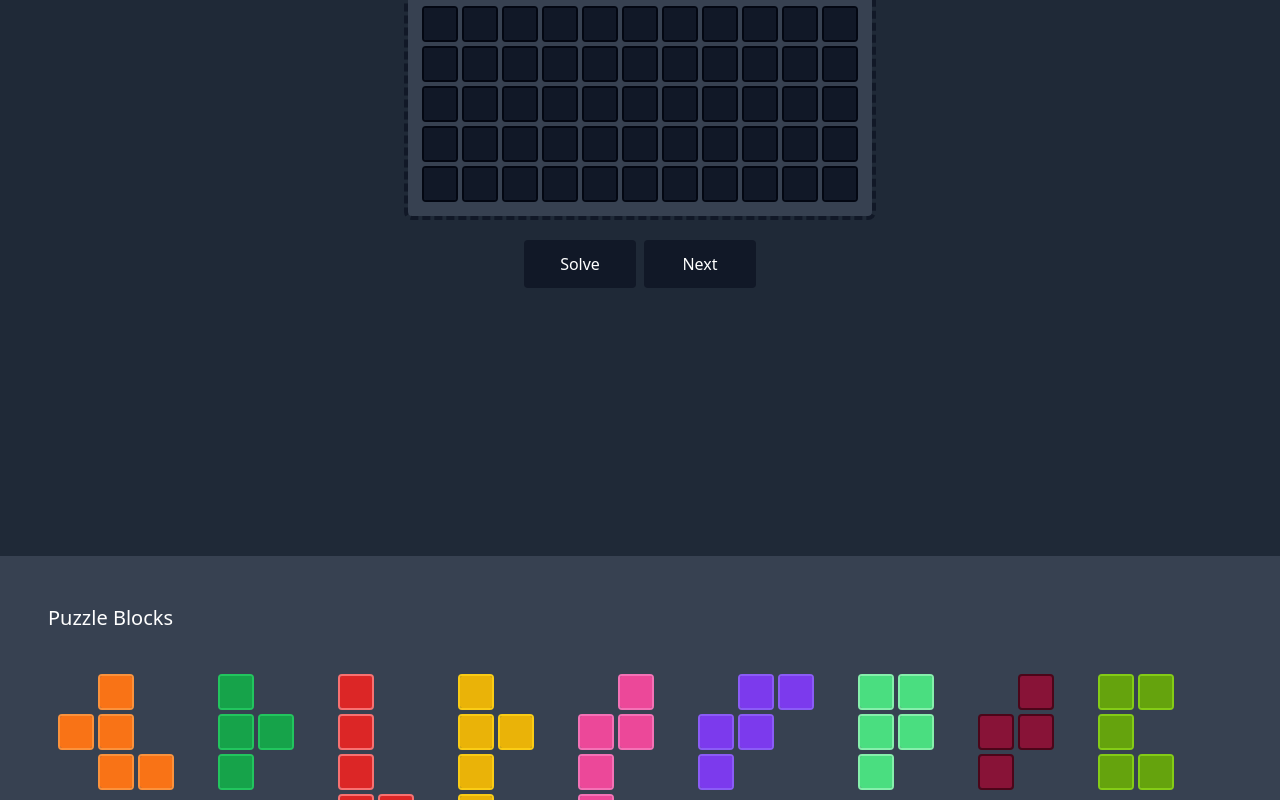
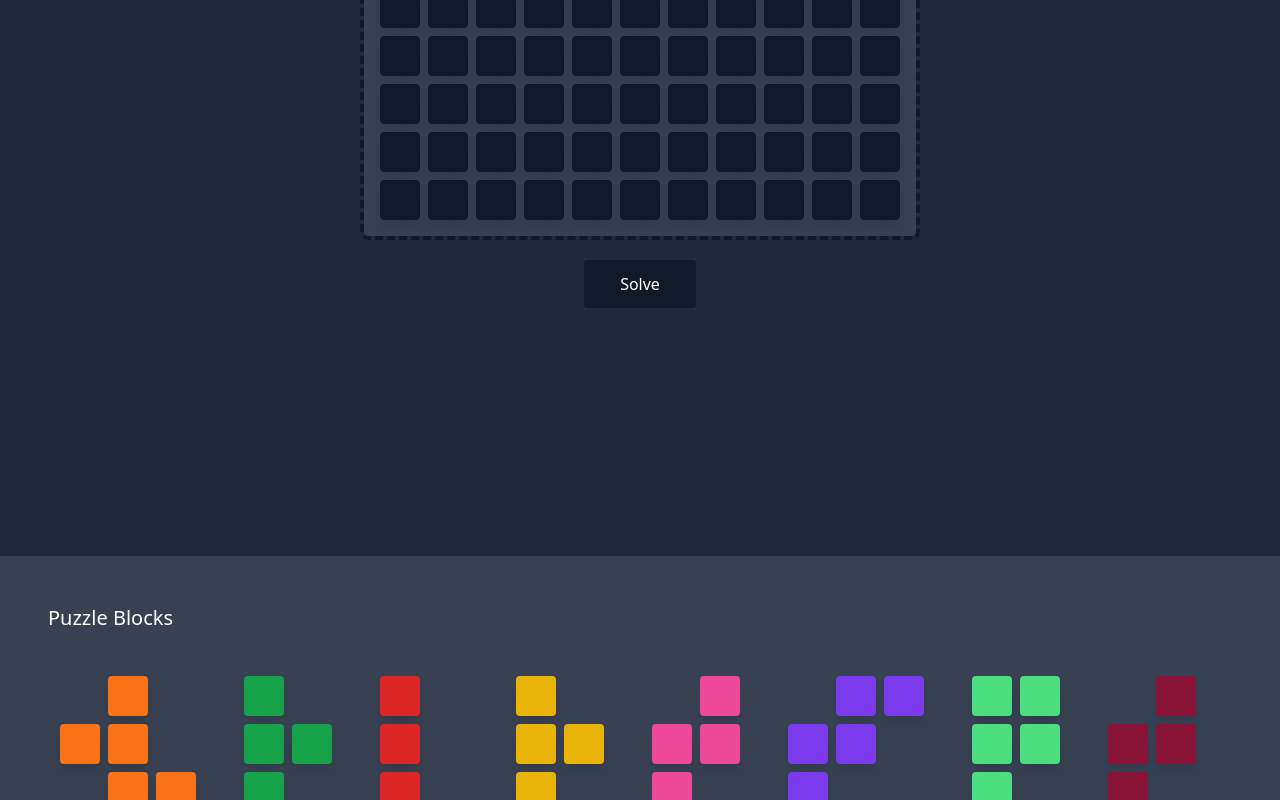
Before and after one commit to helgoyat/haloonie-puzzle, a Vue app: page / in a window 1280 px wide. Shown: the part 260-1060 px from the top of the page. Built offline with nearby package versions, Linux system fonts and the light colour scheme.

Commit message:
Redesign

```diff
--- a/src/App.vue
+++ b/src/App.vue
@@ -65,7 +65,7 @@ function nextSolution() {
       </div>
       <div class="flex flex-row gap-2">
         <button class="w-28" @click="solve">Solve</button>
-        <button class="w-28" @click="nextSolution">Next</button>
+        <button v-if="solutions.length > 1" class="w-28" @click="nextSolution">Next</button>
       </div>
     </div>
     <div class="w-full bg-gray-700 p-12 text-white flex flex-col gap-8">
@@ -73,7 +73,7 @@ function nextSolution() {
       <div class="flex flex-row items-start flex-wrap gap-6">
         <div
           v-for="(block, index) in blockList"
-          class="p-3 grid gap-2 w-fit hover:cursor-pointer hover:outline outline-gray-600 outline-2 hover:bg-gray-800 rounded"
+          class="p-3 grid gap-2 w-fit hover:cursor-pointer hover:outline outline-gray-500 outline-2 hover:bg-gray-800 rounded"
           :class="selectedBlock === index && 'bg-gray-800'"
           :style="`grid-template-columns: repeat(${block.x}, minmax(0, 1fr))`"
           @click="handleSelectBlock(index)"
@@ -81,15 +81,14 @@ function nextSolution() {
           <template v-for="(el, index) in block.base">
             <div
               v-if="el === BaseEnum.ENTITY"
-              class="w-8 h-8 outline outline-2 rounded-sm"
+              class="w-10 h-10 rounded shadow-lg"
               :style="{
                 backgroundColor: block.backgroundColor,
-                outlineColor: block.outlineColor,
               }"
             ></div>
             <div
               v-if="el === BaseEnum.NONE"
-              class="bg-transparent w-8 h-8"
+              class="bg-transparent w-10 h-10"
             ></div>
           </template>
         </div>
@@ -105,11 +104,11 @@ function nextSolution() {
             <template v-for="el in block.base">
               <div
                 v-if="el === BaseEnum.ENTITY"
-                class="w-8 h-8 outline outline-2 rounded-sm bg-gray-800 outline-gray-900"
+                class="w-10 h-10 rounded bg-gray-800 shadow-lg"
               ></div>
               <div
                 v-if="el === BaseEnum.NONE"
-                class="bg-transparent w-8 h-8"
+                class="bg-transparent w-10 h-10"
               ></div>
             </template>
           </div>
--- a/src/components/CanvaBlock.vue
+++ b/src/components/CanvaBlock.vue
@@ -9,10 +9,9 @@ defineProps({
 
 <template>
   <div
-    class="w-8 h-8 outline outline-2 rounded-sm"
+    class="w-10 h-10 rounded shadow-lg"
     :style="{
       backgroundColor: block.backgroundColor,
-      outlineColor: block.outlineColor,
     }"
   ></div>
 </template>
--- a/src/components/CanvaSpot.vue
+++ b/src/components/CanvaSpot.vue
@@ -1,5 +1,5 @@
 <template>
   <div
-    class="bg-gray-900 w-8 h-8 outline outline-2 outline-gray-950 rounded-sm"
+    class="bg-gray-900 w-10 h-10 rounded shadow-lg"
   ></div>
 </template>
```
